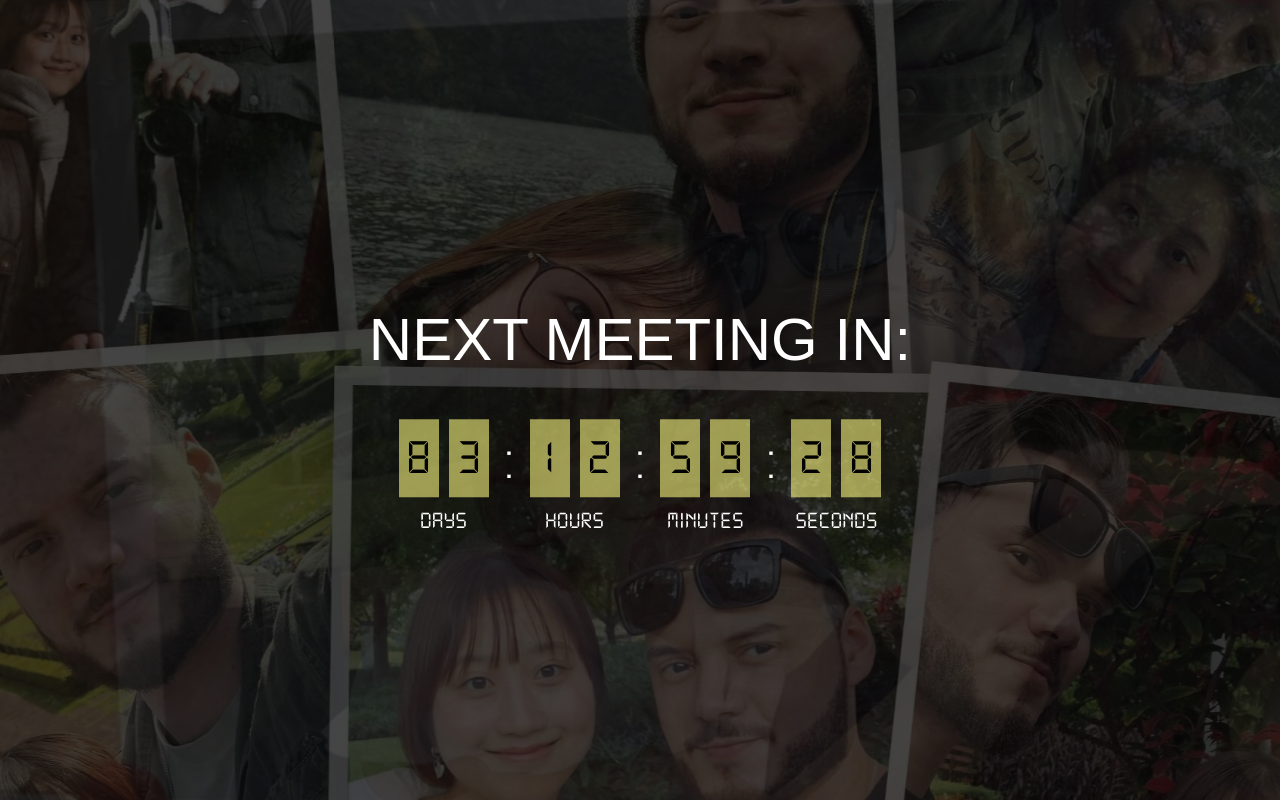
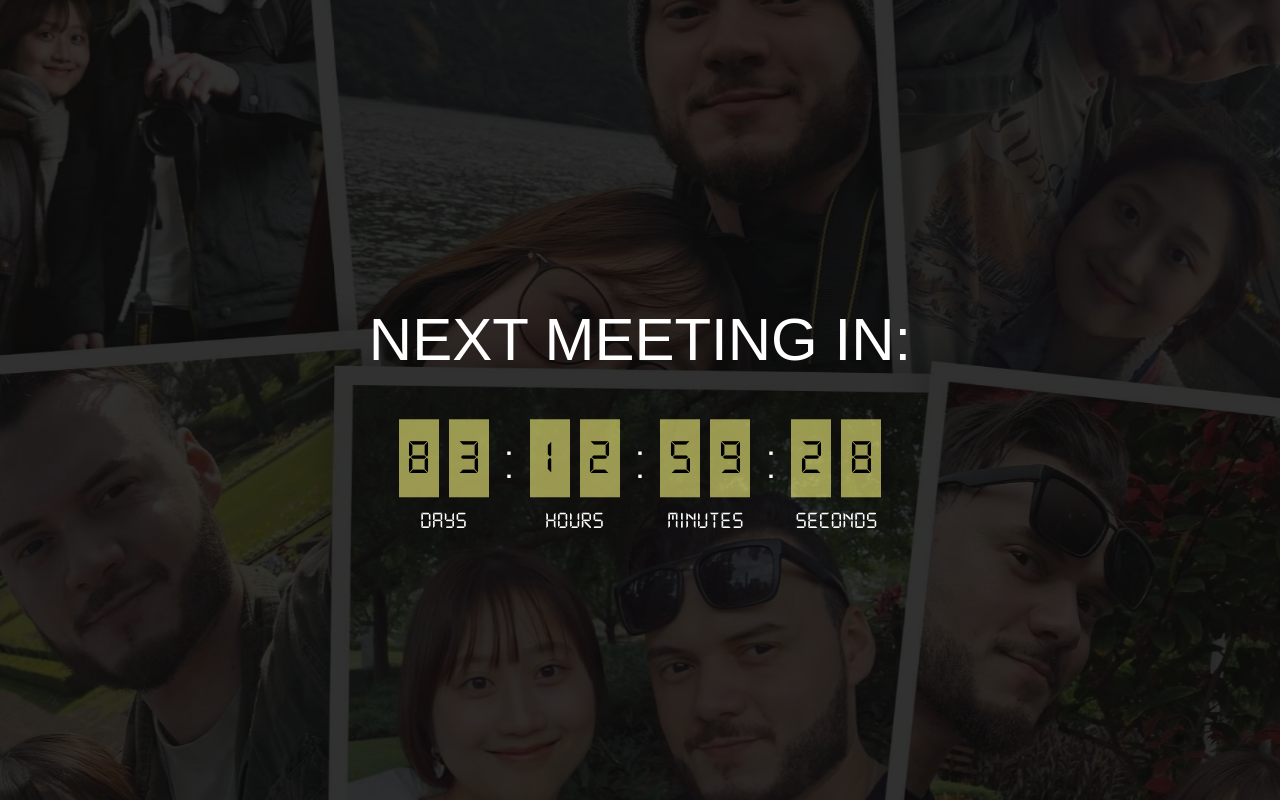
Before and after one commit to mrwsantos/aki, a Next.js app: page /nihonmeeting in a window 1280 px wide. Built offline with nearby package versions, Linux system fonts and the light colour scheme.

Commit message:
nihongo countdown

```diff
--- a/src/pages/nihonmeeting.tsx
+++ b/src/pages/nihonmeeting.tsx
@@ -7,7 +7,7 @@ import collage2 from "@/img/collage-2.jpg";
 const NihonMeeting = () => {
   return (
     <div className={styles.nihon}>
-      <img className={styles.one} src={collage1.src} alt="" />
+      {/* <img className={styles.one} src={collage1.src} alt="" /> */}
       <img className={styles.two} src={collage2.src} alt="" />
       <Counter dateInput="2025-02-17T18:40:00.000Z" />
     </div>
--- a/src/styles/components/Main.module.scss
+++ b/src/styles/components/Main.module.scss
@@ -712,8 +712,7 @@
     }
     &.two{
       z-index: 99;
-      opacity: 0;
-      animation: breatheOut 10s  linear alternate infinite;
+      animation: breathe 10s  linear alternate infinite;
     }
   }
 
```
